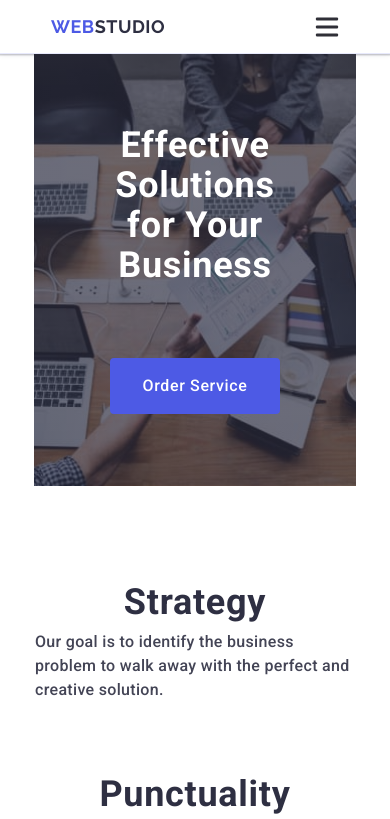
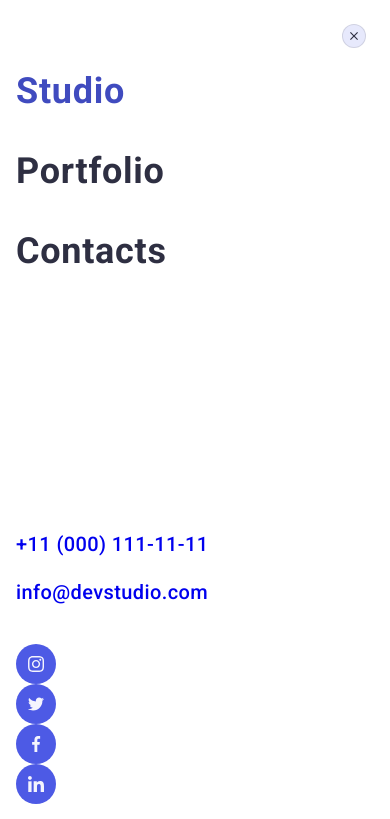
Before and after one commit to InnaMelnyk/goit-markup-hw-06, a plain HTML site: page index.html in a window 390 px wide. Shown: the top 819 px of the page. Drawn offline with nearby package versions, Linux system fonts and the light colour scheme.

Commit message:
mobile-menu

```diff
--- a/css/styles.css
+++ b/css/styles.css
@@ -238,6 +238,119 @@ margin-right: 76px;
     letter-spacing: 0.02em;
    }
 }
+
+/*-----MOBILE-MENU-----*/
+
+.mobile-menu {
+    position: fixed;
+        top: 0;
+        padding-left: 16px;
+        width: 100%;
+        height: 100%;
+        background-color: #fff;
+        opacity: 0;
+        visibility: hidden;
+        pointer-events: none;
+        transition: opacity 250ms cubic-bezier(0.4, 0, 0.2, 1), visibility 250ms cubic-bezier(0.4, 0, 0.2, 1);
+    }
+
+
+.mobile-menu.is-open {
+    opacity: 1;
+    visibility: visible;
+    pointer-events: auto;
+}
+
+.mobile-menu-container {
+position: relative;
+    padding-top: 72px;
+    padding-bottom: 40px;
+    display: flex;
+    flex-direction: column;
+    height: 100%;
+    }
+
+
+.mob-menu-close{
+    border: 1px solid rgba(0, 0, 0, 0.1);
+    background-color:#e7e9fc;
+        border-radius: 50%;
+        width: 24px;
+        height: 24px;
+        position: absolute;
+        top: 24px;
+        right: 24px;
+        display: flex;
+        align-items: center;
+        justify-content: center;
+        padding: 0;
+        cursor: pointer;
+        transition: background-color 250ms cubic-bezier(0.4, 0, 0.2, 1), border 250ms cubic-bezier(0.4, 0, 0.2, 1);
+    }
+
+
+
+.mob-btn-icon{
+    fill: #2e2f42;
+        transition: fill 250ms cubic-bezier(0.4, 0, 0.2, 1);
+    }
+
+.mob-menu-close:hover,
+.mob-menu-close:focus{
+background-color: #404bbf;
+border: none;
+}
+.mob-menu-close:hover .mob-btn-icon,
+.mob-menu-close:focus .mob-btn-icon{
+    fill: #ffffff;
+    border: none;
+}
+
+
+.mob-nav{
+margin-bottom: auto;
+}
+
+.mob-list{
+    display: flex;
+    flex-direction: column;
+    gap: 40px;
+}
+
+.item-mob-link{
+    font-weight: 700;
+    font-size: 36px;
+    line-height: 1.11;
+    letter-spacing: 0.02em;
+    color: #2e2f42;
+
+}
+.current {
+
+    transition-duration: 250ms;
+    color: #404bbf}
+
+.mob-menu-adress{
+    margin-bottom: 40px;
+}
+
+.mob-address-list{
+display: flex;
+    align-items: flex-start;
+    justify-content: flex-start;
+    flex-direction: column;
+    gap: 24px;
+}
+
+.mob-address-link{
+    font-style: normal;
+        font-weight: 500;
+        font-size: 20px;
+        line-height: 1.2;
+        letter-spacing: 0.02em;
+        color: #434455;
+}
+
 
 /*-----HERO-----*/
 
--- a/index.html
+++ b/index.html
@@ -60,6 +60,74 @@
           </svg>
         </button>
       </div>
+
+      <!--MOB-MENU-->
+
+    <div class="mobile-menu is-open">
+      <div class="mobile-menu-container">
+       <button type="button" class="mob-menu-close">
+          <svg class="mob-btn-icon" width="8" height="8">
+            <use href="./images/icons.svg#icon-close-dp"></use>
+          </svg>
+        </button>
+
+      <nav class="mob-nav">
+      <ul class="mob-list">
+        <li class="mob-item">
+          <a href="./index.html" class="item-mob-link current">Studio</a>
+        </li>
+        <li class="mob-item"><a href="" class="item-mob-link">Portfolio </a></li>
+        <li class="mob-item"><a href="" class="item-mob-link">Contacts</a></li>
+      </ul>
+      </nav>
+      <address class="mob-menu-adress">
+          <ul class="mob-address-list">
+             <li class="mob-address-link">
+              <a href="tel:+110001111111" class="mob-contacts"
+                >+11 (000) 111-11-11</a
+              >
+            </li>
+            <li class="mob-address-link">
+              <a href="mailto:info@devstudio.com" class="mob-contacts">
+                info@devstudio.com
+              </a>
+            </li>
+          </ul>
+        </address>
+
+          <ul class="mob-soc-icons-list">
+                  <li class="mob-soc-icons-link">
+                    <a href="" class="soc-link">
+                      <svg class="soc-icon" width="16" height="16">
+                        <use href="./images/icons.svg#icon-instagram"></use>
+                      </svg>
+                    </a>
+                  </li>
+                  <li class="mob-soc-icons-link">
+                    <a href="" class="soc-link">
+                      <svg class="soc-icon" width="16" height="16">
+                        <use href="./images/icons.svg#icon-twitter"></use>
+                      </svg>
+                    </a>
+                  </li>
+                  <li class="mob-soc-icons-link">
+                    <a href="" class="soc-link">
+                      <svg class="soc-icon" width="16" height="16">
+                        <use href="./images/icons.svg#icon-facebook"></use>
+                      </svg>
+                    </a>
+                  </li>
+                  <li class="mob-soc-icons-link">
+                    <a href="" class="soc-link">
+                      <svg class="soc-icon" width="16" height="16">
+                        <use href="./images/icons.svg#icon-linkedin"></use>
+                      </svg>
+                    </a>
+                  </li>
+                </ul>
+
+        </div>
+        </div>
     </header>
 
     <main>
@@ -732,5 +800,7 @@
         </form>
       </div>
     </div>
+
+    </div>
   </body>
 </html>
```
